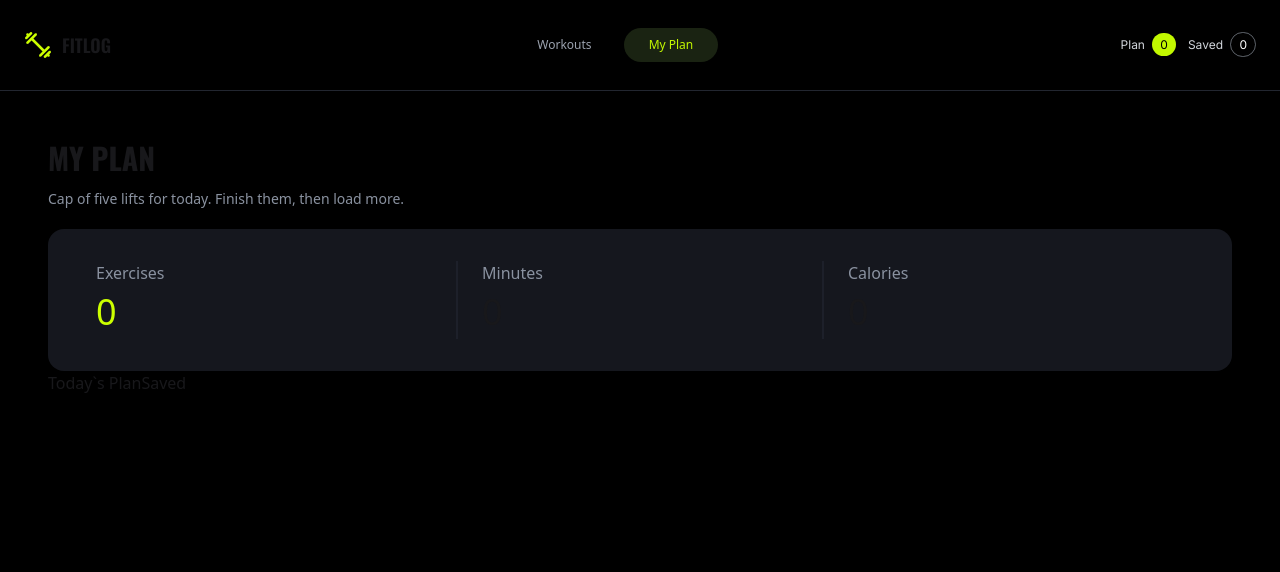
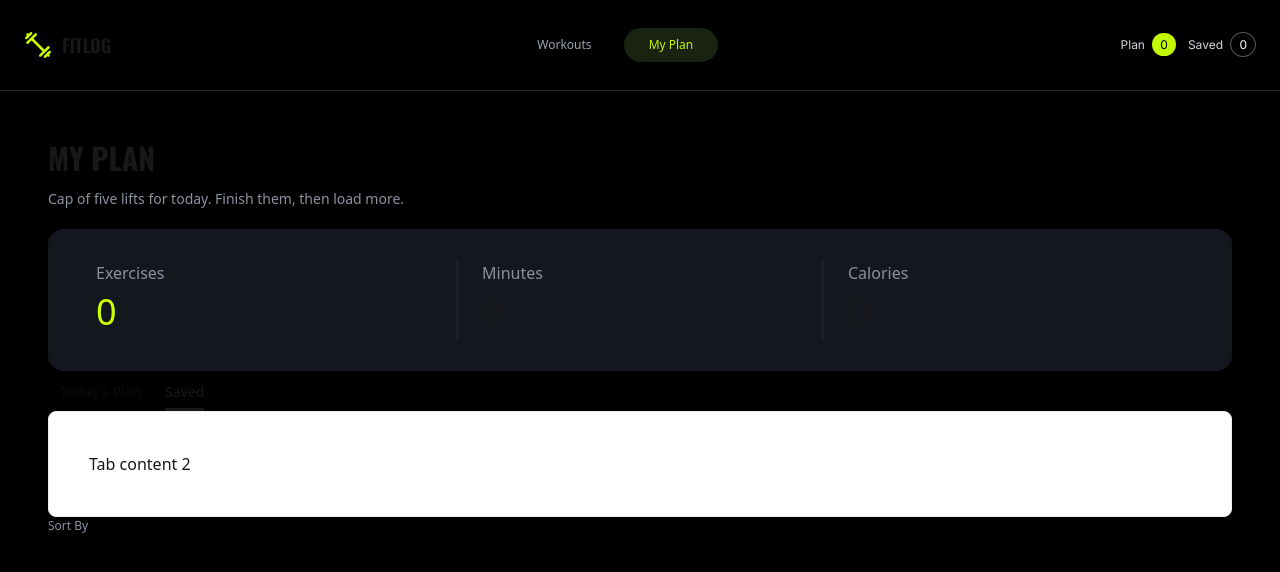
Before and after one commit to walid573/fit-log, a Next.js app: page /my-plan in a window 1280 px wide. Shown: the top 572 px of the page. Built offline with nearby package versions, Linux system fonts and the light colour scheme.

Commit message:
context page created

```diff
--- /dev/null
+++ b/src/app/contexts/PlanContext.tsx
@@ -0,0 +1,67 @@
+"use client";
+
+
+import {
+  createContext,
+  Dispatch,
+  ReactNode,
+  SetStateAction,
+  useContext,
+  useState,
+} from "react";
+import { IWorkout } from "../types/type";
+
+interface PlanContextType {
+  plan: IWorkout[];
+  setPlan: Dispatch<SetStateAction<IWorkout[]>>;
+  addToPlan: (workout: IWorkout) => void;
+  removeFromPlan: (id: number) => void;
+}
+
+const PlanContext = createContext<PlanContextType | undefined>(undefined);
+
+export const PlanProvider = ({ children }: { children: ReactNode }) => {
+  const [plan, setPlan] = useState<IWorkout[]>([]);
+
+  const addToPlan = (workout: IWorkout) => {
+    setPlan((prev) => {
+
+      if (prev.some((item) => item.id === workout.id)) {
+        return prev;
+      }
+
+      if (prev.length >= 5) {
+        return prev;
+      }
+
+      return [...prev, workout];
+    });
+  };
+
+  const removeFromPlan = (id: number) => {
+    setPlan((prev) => prev.filter((item) => item.id !== id));
+  };
+
+  return (
+    <PlanContext.Provider
+      value={{
+        plan,
+        setPlan,
+        addToPlan,
+        removeFromPlan,
+      }}
+    >
+      {children}
+    </PlanContext.Provider>
+  );
+};
+
+export const usePlan = () => {
+  const context = useContext(PlanContext);
+
+  if (!context) {
+    throw new Error("usePlan must be used inside PlanProvider");
+  }
+
+  return context;
+};
--- a/src/app/layout.tsx
+++ b/src/app/layout.tsx
@@ -2,6 +2,7 @@ import type { Metadata } from "next";
 import { Geist, Geist_Mono } from "next/font/google";
 import "./globals.css";
 import Navbar from "./components/Navbar";
+import { PlanProvider } from "./contexts/PlanContext";
 
 const geistSans = Geist({
   variable: "--font-geist-sans",
@@ -27,7 +28,10 @@ export default function RootLayout({ children }: LayoutProps<"/">) {
     >
       <body className="min-h-full flex flex-col bg-[#000000] dark:text-white">
         <Navbar></Navbar>
+        <PlanProvider>
+
         {children}
+        </PlanProvider>
 
       </body>
     </html>
--- a/src/app/my-plan/page.tsx
+++ b/src/app/my-plan/page.tsx
@@ -20,13 +20,20 @@ const MyPlanPage = () => {
                     <p className='text-[36px]'>0</p>
                 </div>
             </div>
-            <div>
-                <div>
-                    <Link href='/'>Today`s Plan</Link>
-                    <Link href='/'>Saved</Link>
+            <div className=''>
+
+                <div className="tabs tabs-border">
+                    <input type="radio" name="my_tabs_2" className="tab" aria-label="Today's Plan" />
+                    <div className="tab-content border-base-300 bg-base-100 p-10">Tab content 1</div>
+
+                    <input type="radio" name="my_tabs_2" className="tab" aria-label="Saved" defaultChecked />
+                    <div className="tab-content border-base-300 bg-base-100 p-10">Tab content 2</div>
+
+
+
                 </div>
                 <div>
-
+                    <h2 className='text-[12px] text-[#8A92A0] '>Sort By</h2>
                 </div>
             </div>
 
```
